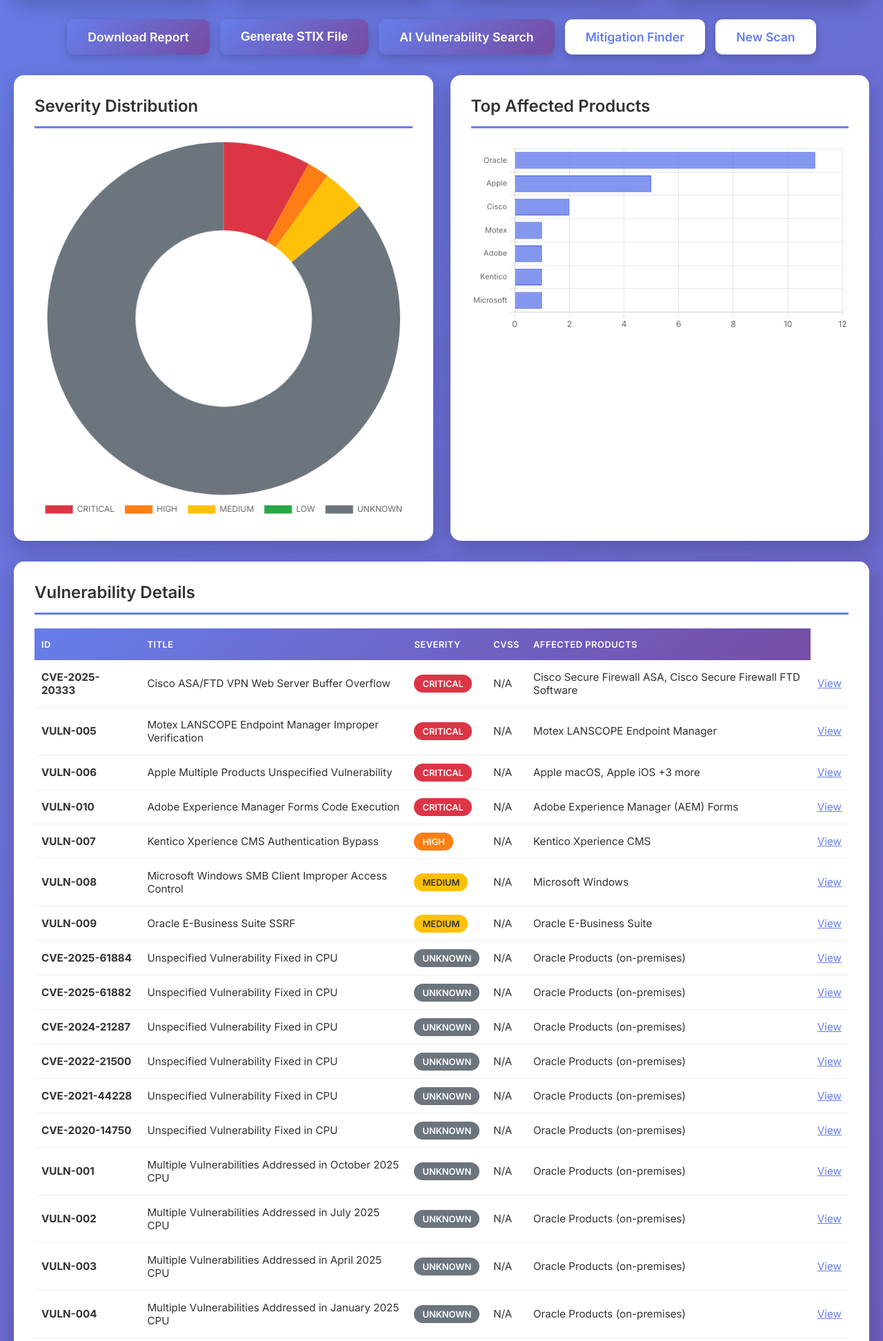
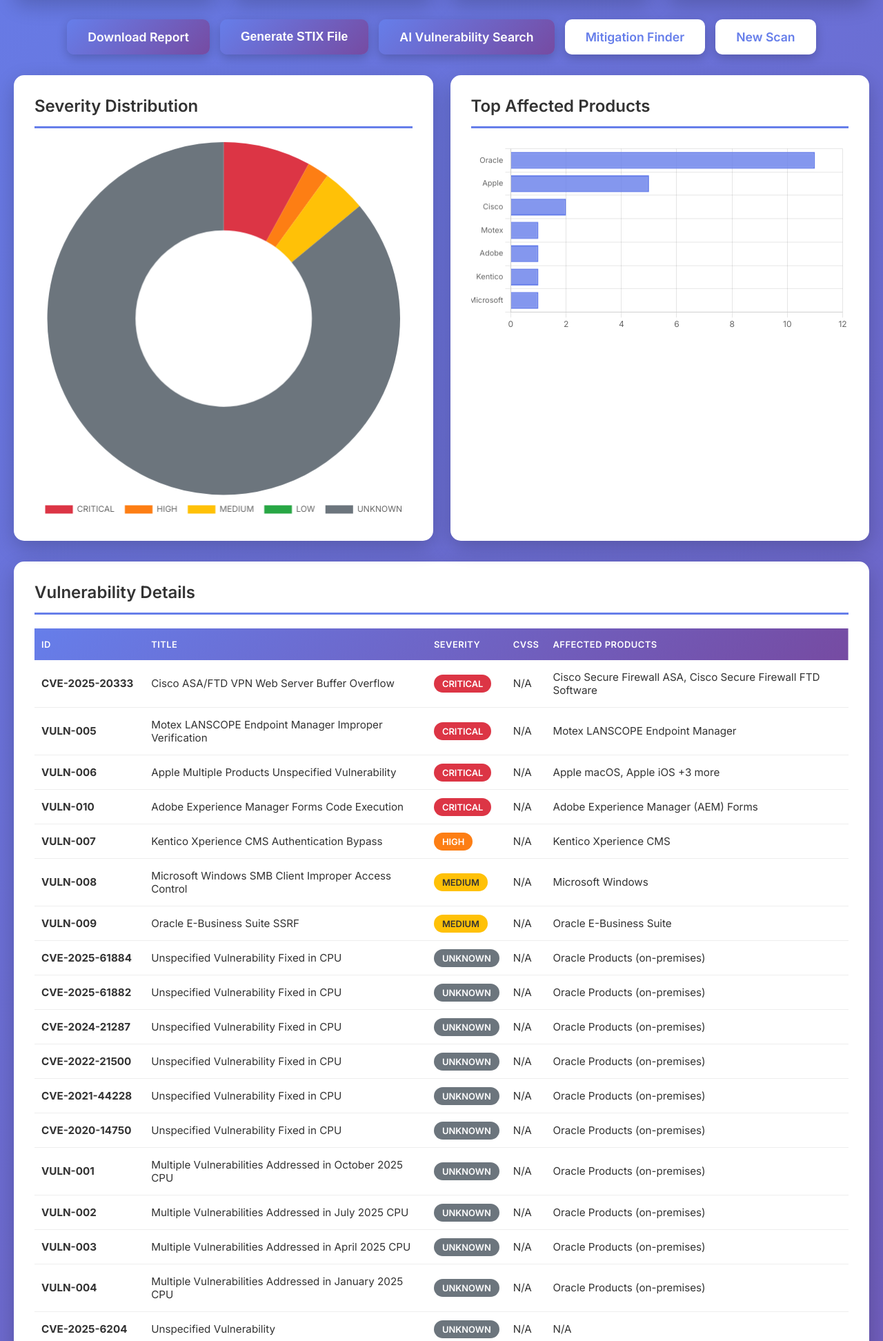
Before and after one commit to Vedant-Kalbhor/Ai-web-scrapper, a Flask app: page /dashboard in a window 1280 px wide. Shown: the part 440-2384 px from the top of the page at 69% size. Run offline with Flask 3, Linux system fonts and the light colour scheme; some libraries are stand-ins or nearby versions.

Commit message:
resolved dashboard view col err

```diff
--- a/templates/dashboard.html
+++ b/templates/dashboard.html
@@ -656,7 +656,6 @@
                             <td><span class="severity-badge severity-${severity.toLowerCase()}">${severity}</span></td>
                             <td>${v.cvss_score ? `<span class="cvss-score">${v.cvss_score}</span>` : 'N/A'}</td>
                             <td>${products}${moreProducts}</td>
-                            <td><a href="${v.source}" target="_blank" style="color: #667eea;">View</a></td>
                         </tr>
                     `;
                 });
```
